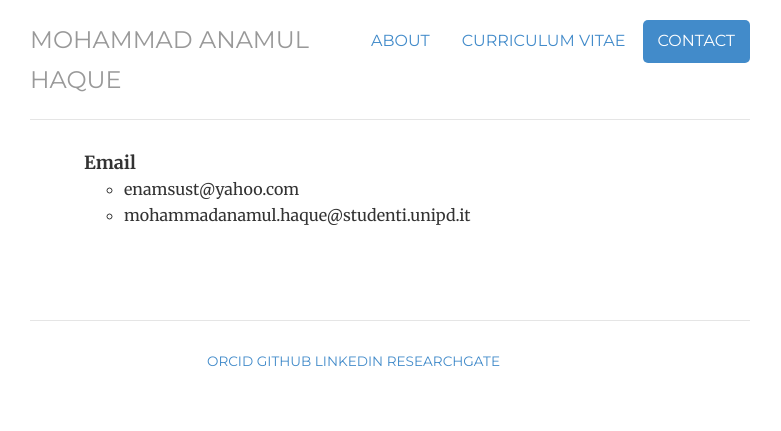
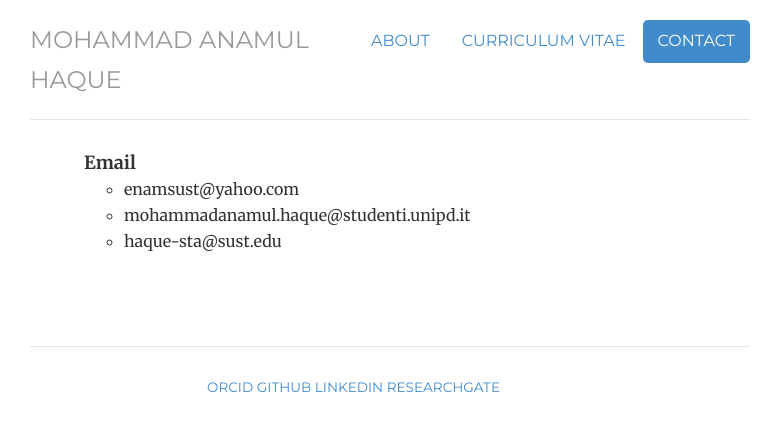
Before and after one commit to haquemdanamul/haquemdanamul, a Jekyll site: the page built from contact/index.html, in a window 1280 px wide. Shown: the top 431 px of the page, without its empty margins (250-1031 px from the left). Built offline with Jekyll 4.4.1, drawn with Linux system fonts in a browser that asks for light colours; nearby versions of some CDN libraries; library files that are not in the unit come from our copies.

Commit message:
Update index.html

```diff
--- a/contact/index.html
+++ b/contact/index.html
@@ -14,6 +14,8 @@ description: Contact information for Jonathan McGlone, a Librarian, Front-End De
   <li> enamsust@yahoo.com </li>
 
   <li> mohammadanamul.haque@studenti.unipd.it </li>
+
+  <li> haque-sta@sust.edu </li>
 </ul>
 <br>
 </br>
```
